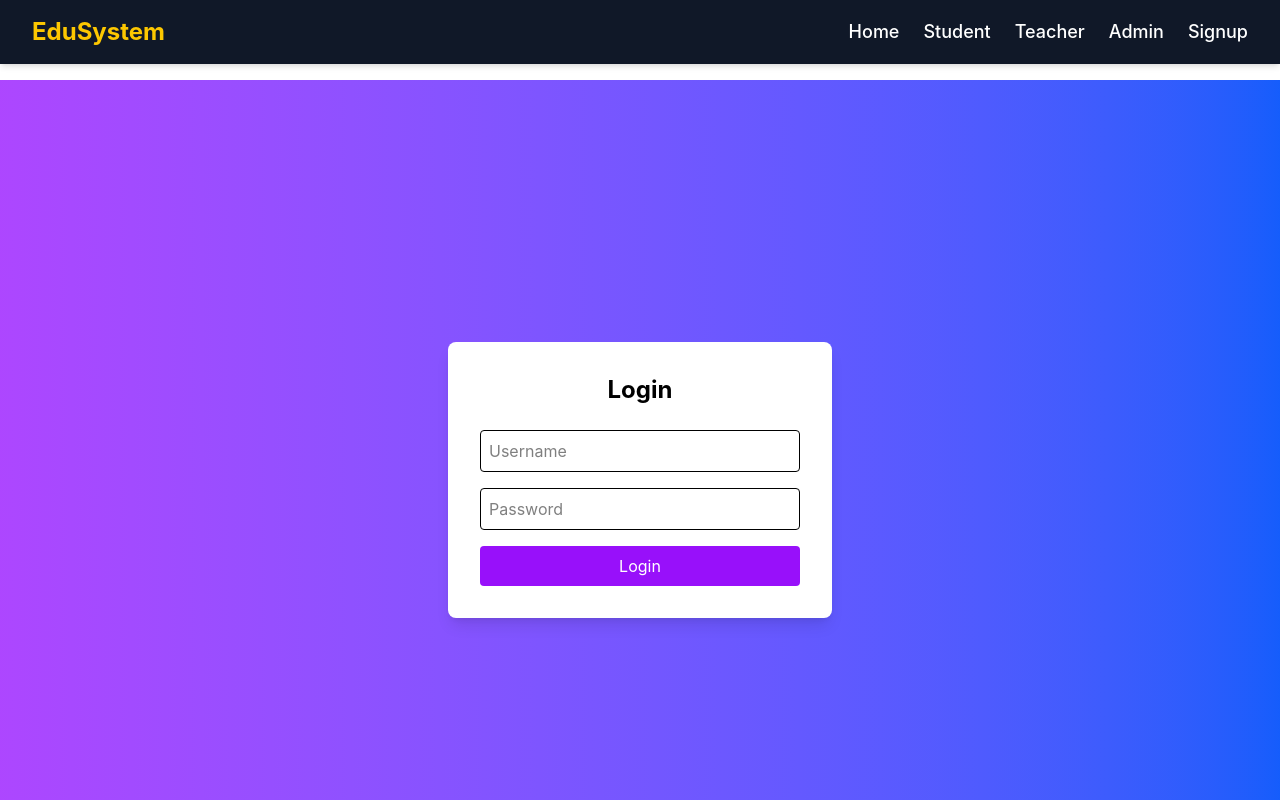
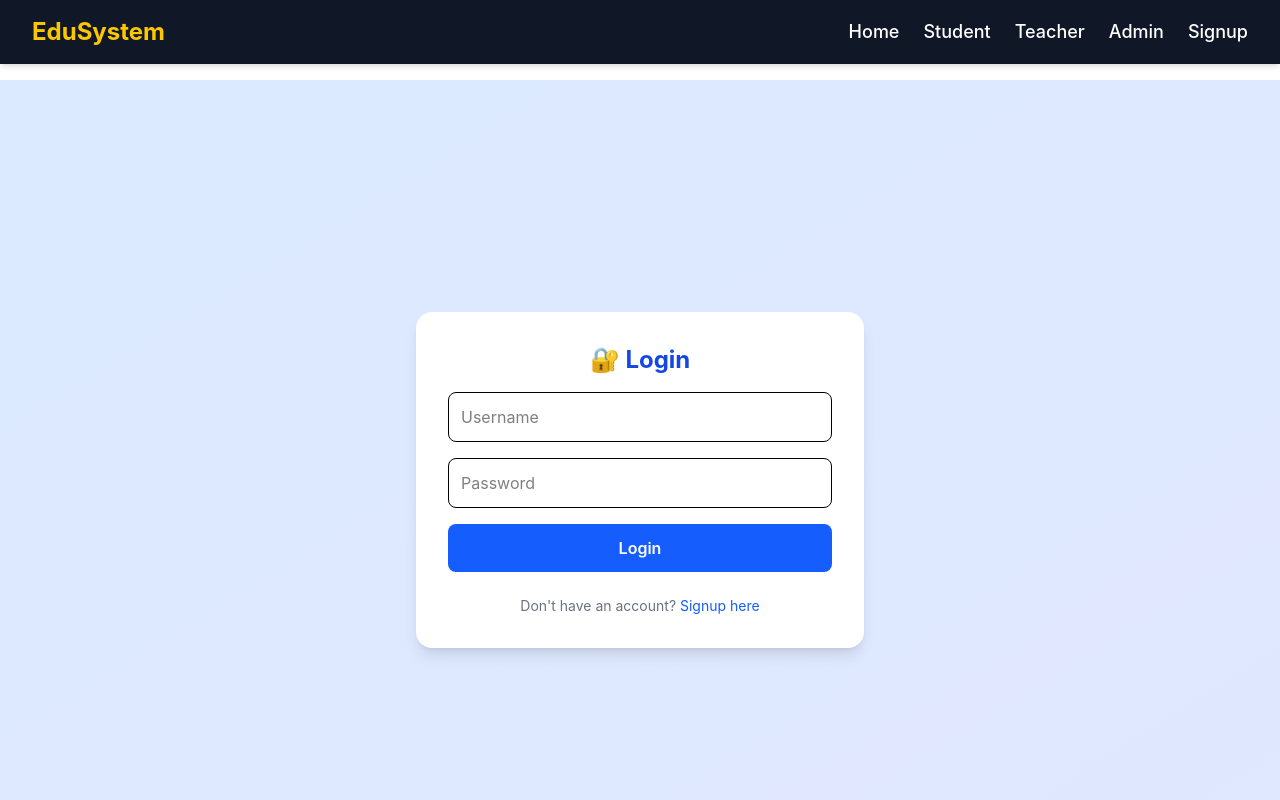
Before and after one commit to vipinkumar955/student-management-frontend, a React (Vite) app: page /login in a window 1280 px wide. Shown: the top 800 px of the page. Built offline with nearby package versions, Linux system fonts and the light colour scheme; no server answers; the HTML template or start-up script is replaced by a standard one.

Commit message:
fix login

```diff
--- a/src/Login.jsx
+++ b/src/Login.jsx
@@ -1,69 +1,94 @@
+// src/Login.jsx
 import React, { useState } from "react";
 import API from "./api";
-import { useNavigate } from "react-router-dom";
+import { useNavigate, Link } from "react-router-dom";
 
 function Login() {
   const navigate = useNavigate();
-  const [data, setData] = useState({ username: "", password: "" });
+  const [credentials, setCredentials] = useState({
+    username: "",
+    password: ""
+  });
+  const [loading, setLoading] = useState(false);
+  const [error, setError] = useState("");
 
   const handleSubmit = async (e) => {
     e.preventDefault();
+    setLoading(true);
+    setError("");
 
     try {
-      const res = await API.post("auth/login/", data);
+      const response = await API.post("auth/login/", credentials);
+      console.log("Login response:", response.data);
 
-      console.log("SUCCESS:", res.data);
+      // Store tokens and user data
+      localStorage.setItem("access", response.data.access);
+      localStorage.setItem("refresh", response.data.refresh);
+      localStorage.setItem("role", response.data.role);
+      localStorage.setItem("user_id", response.data.user_id);
+      localStorage.setItem("username", response.data.username);
 
-      localStorage.setItem("access", res.data.access);
-      localStorage.setItem("refresh", res.data.refresh);
-      localStorage.setItem("role", res.data.role);
+      alert("Login Successful!");
 
-      if (res.data.role === "student") navigate("/student");
-      else if (res.data.role === "teacher") navigate("/teacher");
-      else navigate("/admin");
+      // Redirect based on role
+      if (response.data.role === "admin") {
+        navigate("/admin");
+      } else if (response.data.role === "teacher") {
+        navigate("/teacher");
+      } else {
+        navigate("/student");
+      }
 
     } catch (error) {
-      console.log("FULL ERROR:", error.response);
-
-      alert(
-        error.response?.data?.non_field_errors?.[0] ||
-        error.response?.data?.detail ||
-        error.response?.data ||
-        "Login Failed"
-      );
+      console.error("Login ERROR:", error.response?.data);
+      const errorMessage = error.response?.data?.detail ||
+                          error.response?.data?.message ||
+                          "Invalid username or password";
+      setError(errorMessage);
+      alert(errorMessage);
+    } finally {
+      setLoading(false);
     }
   };
 
   return (
-    <div className="min-h-screen flex items-center justify-center bg-gradient-to-r from-purple-500 to-blue-600">
-      <div className="bg-white p-8 rounded-lg shadow-lg w-96">
-        <h2 className="text-2xl font-bold mb-6 text-center">Login</h2>
+    <div className="min-h-screen flex items-center justify-center bg-gradient-to-br from-blue-100 to-indigo-100">
+      <form onSubmit={handleSubmit} className="bg-white p-8 rounded-2xl shadow-lg w-full max-w-md space-y-4">
+        <h2 className="text-2xl font-bold text-center text-blue-700 mb-4">🔐 Login</h2>
 
-        <form onSubmit={handleSubmit} className="space-y-4">
-          <input
-            required
-            placeholder="Username"
-            className="w-full border p-2 rounded"
-            onChange={(e) =>
-              setData({ ...data, username: e.target.value })
-            }
-          />
+        {error && (
+          <div className="bg-red-100 border border-red-400 text-red-700 px-4 py-2 rounded text-sm">
+            {error}
+          </div>
+        )}
 
-          <input
-            required
-            type="password"
-            placeholder="Password"
-            className="w-full border p-2 rounded"
-            onChange={(e) =>
-              setData({ ...data, password: e.target.value })
-            }
-          />
+        <input
+          type="text"
+          placeholder="Username"
+          required
+          className="w-full p-3 border rounded-lg focus:outline-none focus:ring-2 focus:ring-blue-400"
+          onChange={(e) => setCredentials({ ...credentials, username: e.target.value })}
+        />
+        <input
+          type="password"
+          placeholder="Password"
+          required
+          className="w-full p-3 border rounded-lg focus:outline-none focus:ring-2 focus:ring-blue-400"
+          onChange={(e) => setCredentials({ ...credentials, password: e.target.value })}
+        />
 
-          <button className="w-full bg-purple-600 text-white py-2 rounded hover:bg-purple-700">
-            Login
-          </button>
-        </form>
-      </div>
+        <button
+          type="submit"
+          disabled={loading}
+          className="w-full bg-blue-600 hover:bg-blue-700 text-white py-3 rounded-lg font-semibold disabled:opacity-50"
+        >
+          {loading ? "Logging in..." : "Login"}
+        </button>
+
+        <p className="text-center text-sm text-gray-500 mt-2">
+          Don't have an account? <Link to="/signup" className="text-blue-600 hover:underline">Signup here</Link>
+        </p>
+      </form>
     </div>
   );
 }
--- a/src/Signup.jsx
+++ b/src/Signup.jsx
@@ -5,17 +5,34 @@ import { useNavigate, Link } from "react-router-dom";
 
 function Signup() {
   const navigate = useNavigate();
-  const [data, setData] = useState({ username: "", email: "", password: "", role: "student" });
+  const [data, setData] = useState({
+    username: "",
+    email: "",
+    password: "",
+    role: "student"
+  });
+  const [loading, setLoading] = useState(false);
+  const [error, setError] = useState("");
 
   const handleSubmit = async (e) => {
     e.preventDefault();
+    setLoading(true);
+    setError("");
+
     try {
-      await API.post("auth/register/", data);
-      alert("User Created Successfully");
+      const response = await API.post("auth/register/", data);
+      console.log("Signup response:", response.data);
+      alert("User Created Successfully! Please login.");
       navigate("/login");
     } catch (error) {
       console.error("Signup ERROR:", error.response?.data);
-      alert("Signup Error");
+      const errorMessage = error.response?.data?.detail ||
+                          error.response?.data?.message ||
+                          "Signup Error. Please try again.";
+      setError(errorMessage);
+      alert(errorMessage);
+    } finally {
+      setLoading(false);
     }
   };
 
@@ -23,15 +40,52 @@ function Signup() {
     <div className="min-h-screen flex items-center justify-center bg-gradient-to-br from-purple-100 to-indigo-100">
       <form onSubmit={handleSubmit} className="bg-white p-8 rounded-2xl shadow-lg w-full max-w-md space-y-4">
         <h2 className="text-2xl font-bold text-center text-purple-700 mb-4">📝 Signup</h2>
-        <input placeholder="Username" required className="w-full p-2 border rounded" onChange={(e) => setData({ ...data, username: e.target.value })} />
-        <input placeholder="Email" required type="email" className="w-full p-2 border rounded" onChange={(e) => setData({ ...data, email: e.target.value })} />
-        <input placeholder="Password" required type="password" className="w-full p-2 border rounded" onChange={(e) => setData({ ...data, password: e.target.value })} />
-        <select className="w-full p-2 border rounded" onChange={(e) => setData({ ...data, role: e.target.value })}>
+
+        {error && (
+          <div className="bg-red-100 border border-red-400 text-red-700 px-4 py-2 rounded text-sm">
+            {error}
+          </div>
+        )}
+
+        <input
+          type="text"
+          placeholder="Username"
+          required
+          className="w-full p-3 border rounded-lg focus:outline-none focus:ring-2 focus:ring-purple-400"
+          onChange={(e) => setData({ ...data, username: e.target.value })}
+        />
+        <input
+          type="email"
+          placeholder="Email"
+          required
+          className="w-full p-3 border rounded-lg focus:outline-none focus:ring-2 focus:ring-purple-400"
+          onChange={(e) => setData({ ...data, email: e.target.value })}
+        />
+        <input
+          type="password"
+          placeholder="Password"
+          required
+          className="w-full p-3 border rounded-lg focus:outline-none focus:ring-2 focus:ring-purple-400"
+          onChange={(e) => setData({ ...data, password: e.target.value })}
+        />
+        <select
+          className="w-full p-3 border rounded-lg focus:outline-none focus:ring-2 focus:ring-purple-400"
+          onChange={(e) => setData({ ...data, role: e.target.value })}
+          value={data.role}
+        >
           <option value="student">Student</option>
           <option value="teacher">Teacher</option>
           <option value="admin">Admin</option>
         </select>
-        <button type="submit" className="w-40 bg-purple-600 hover:bg-purple-700 text-white py-2 rounded">Signup</button>
+
+        <button
+          type="submit"
+          disabled={loading}
+          className="w-full bg-purple-600 hover:bg-purple-700 text-white py-3 rounded-lg font-semibold disabled:opacity-50"
+        >
+          {loading ? "Creating Account..." : "Signup"}
+        </button>
+
         <p className="text-center text-sm text-gray-500 mt-2">
           Already have an account? <Link to="/login" className="text-purple-600 hover:underline">Login here</Link>
         </p>
--- a/src/api.jsx
+++ b/src/api.jsx
@@ -1,3 +1,4 @@
+// src/api.js
 import axios from "axios";
 
 // Axios instance
@@ -5,11 +6,17 @@ const API = axios.create({
   baseURL: `${import.meta.env.VITE_API_URL}/api/`,
 });
 
-// Request interceptor
+// Request interceptor - Skip for auth endpoints
 API.interceptors.request.use((req) => {
-  const token = localStorage.getItem("access");
-  if (token) {
-    req.headers.Authorization = `Bearer ${token}`;
+  // Skip adding token for auth endpoints
+  const authEndpoints = ['auth/login/', 'auth/register/', 'token/refresh/'];
+  const isAuthEndpoint = authEndpoints.some(endpoint => req.url?.includes(endpoint));
+
+  if (!isAuthEndpoint) {
+    const token = localStorage.getItem("access");
+    if (token) {
+      req.headers.Authorization = `Bearer ${token}`;
+    }
   }
   return req;
 });
--- a/src/components/ProtectedRoute.jsx
+++ b/src/components/ProtectedRoute.jsx
@@ -1,4 +1,4 @@
-// src/ProtectedRoute.jsx
+// src/components/ProtectedRoute.jsx
 import { Navigate } from "react-router-dom";
 
 const ProtectedRoute = ({ children, role }) => {
@@ -6,12 +6,12 @@ const ProtectedRoute = ({ children, role }) => {
   const userRole = localStorage.getItem("role");
 
   if (!token) {
+    alert("Please login to access this page");
     return <Navigate to="/login" replace />;
   }
 
   if (role && userRole !== role) {
-    // Redirect to home with access denied message
-    alert(`Access Denied: You don't have ${role} privileges`);
+    alert(`Access Denied: You are logged in as ${userRole}, but this page requires ${role} privileges`);
     return <Navigate to="/" replace />;
   }
 
```
